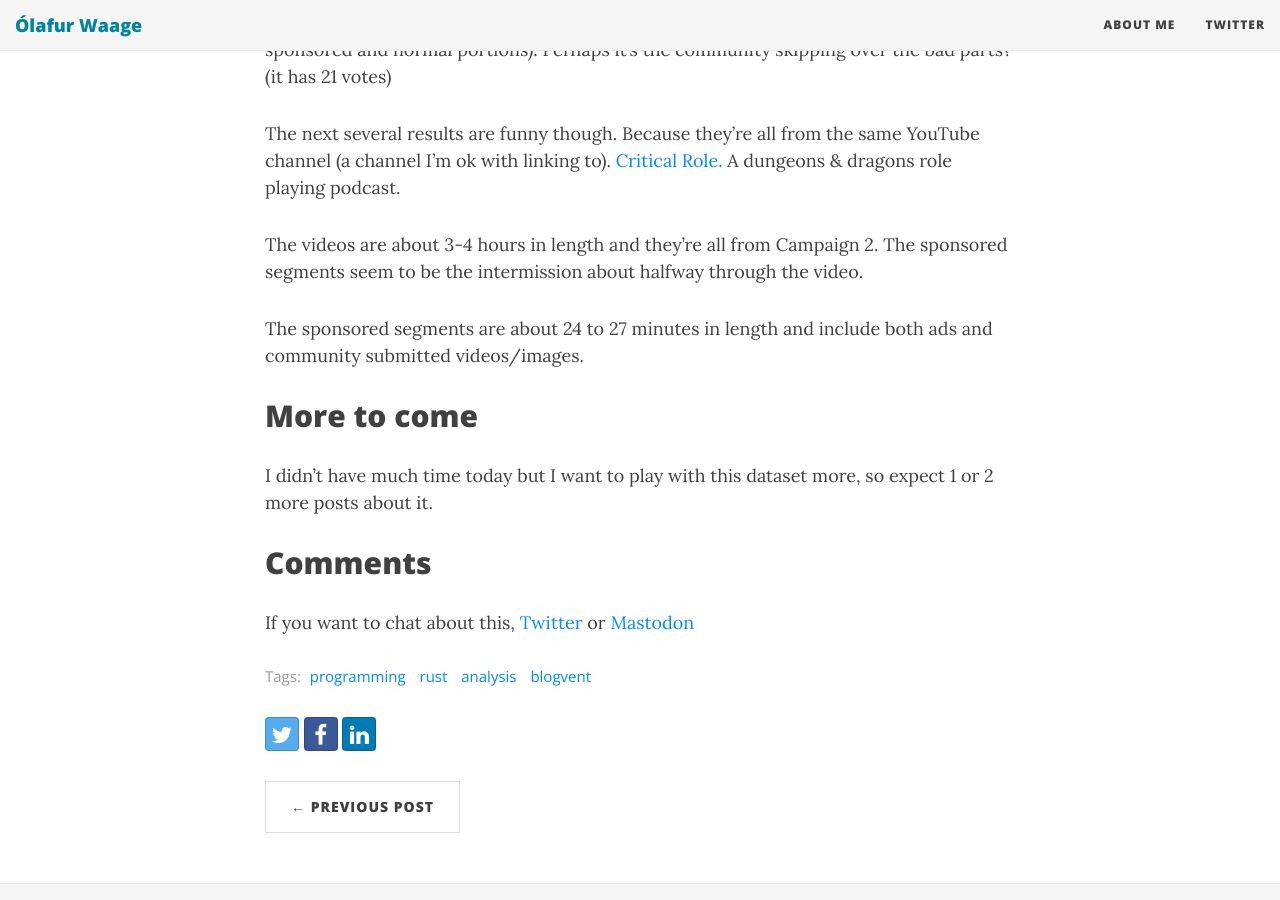
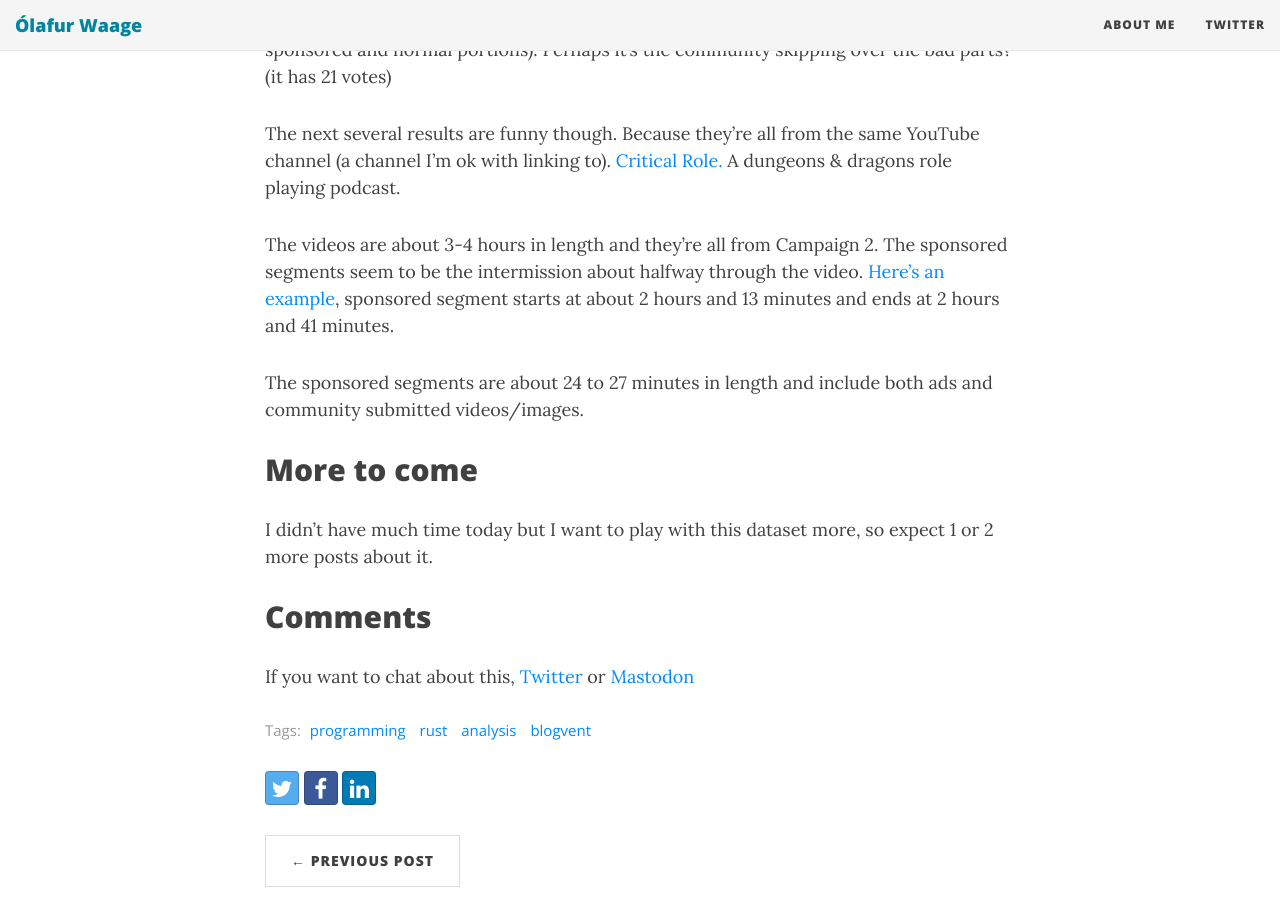
Before and after one commit to olafurw/olafurw.github.io, a Jekyll site: the page built from _posts/2022-12-20-what-is-the-longest-ad.md, in a window 1280 px wide and 900 px high, scrolled down 3068 px. Built offline with Jekyll 4.4.1, drawn with Linux system fonts in a browser that asks for light colours; nearby versions of some CDN libraries.

Commit message:
sponsor example.

```diff
--- a/_posts/2022-12-20-what-is-the-longest-ad.md
+++ b/_posts/2022-12-20-what-is-the-longest-ad.md
@@ -94,7 +94,7 @@ I'm not going to link to the video mainly because from what I've googled it's an
 
 The next several results are funny though. Because they're all from the same YouTube channel (a channel I'm ok with linking to). [Critical Role.](https://www.youtube.com/@criticalrole) A dungeons & dragons role playing podcast.
 
-The videos are about 3-4 hours in length and they're all from Campaign 2. The sponsored segments seem to be the intermission about halfway through the video.
+The videos are about 3-4 hours in length and they're all from Campaign 2. The sponsored segments seem to be the intermission about halfway through the video. [Here's an example](https://youtu.be/8tCcRA2aogk?t=8010), sponsored segment starts at about 2 hours and 13 minutes and ends at 2 hours and 41 minutes.
 
 The sponsored segments are about 24 to 27 minutes in length and include both ads and community submitted videos/images.
 
```
